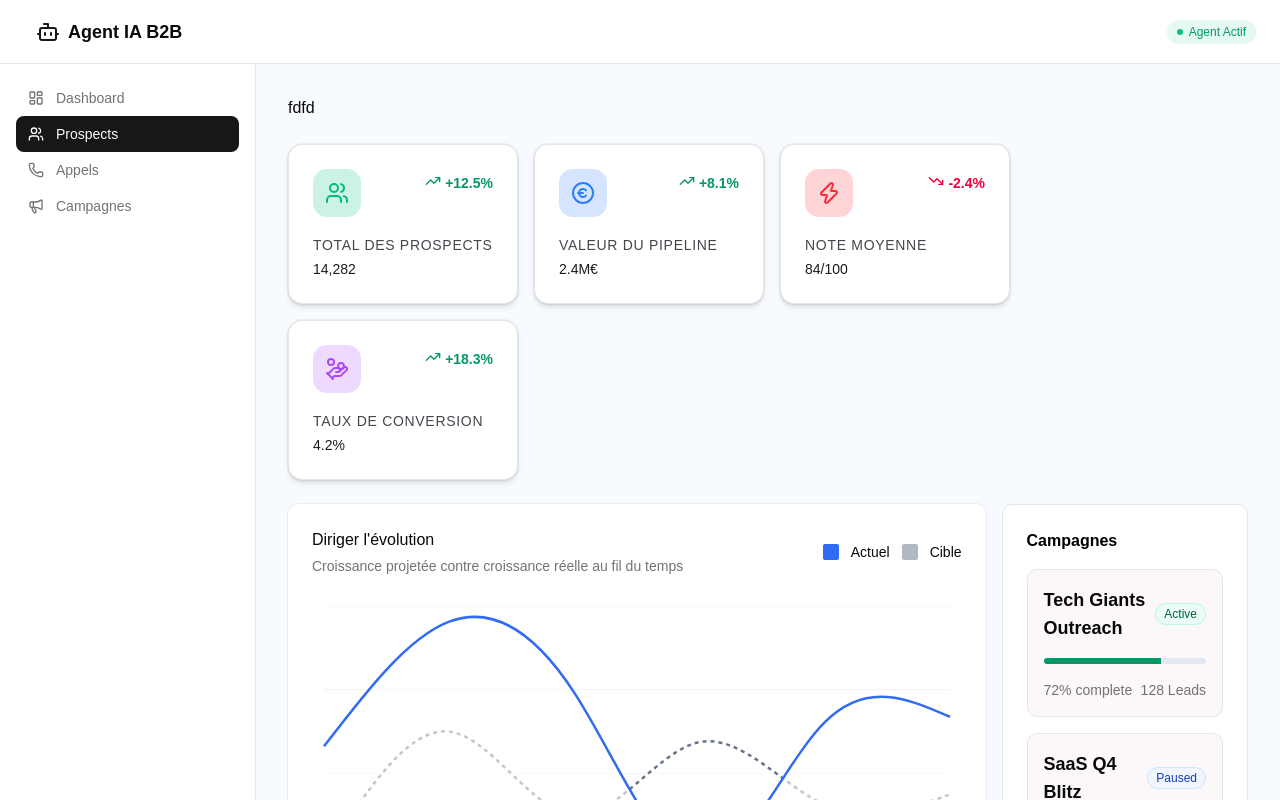
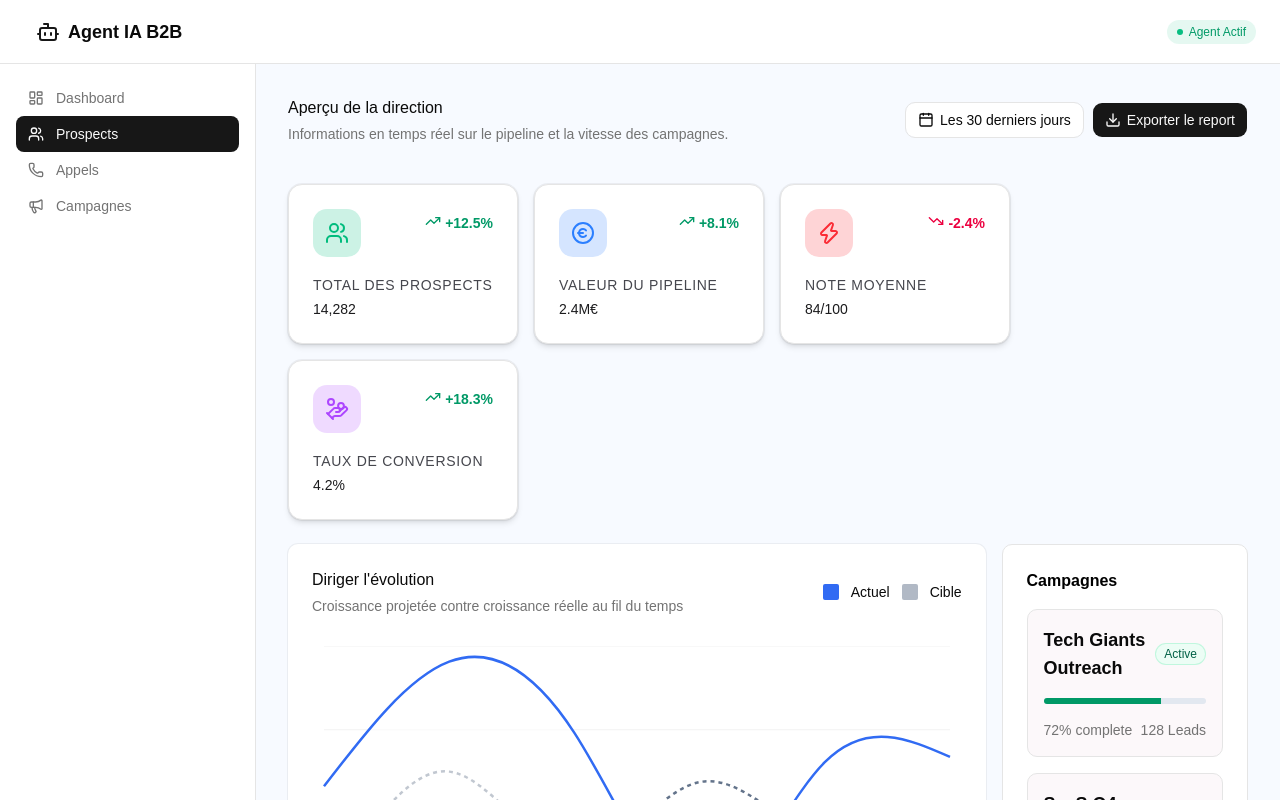
Before and after one commit to 95902/Agent-IA-de-prospection-B2B-, a React (Vite) app: page /prospects in a window 1280 px wide. Shown: the top 800 px of the page. Built offline with nearby package versions, Linux system fonts and the light colour scheme.

Commit message:
header des prospects

```diff
--- a/src/components/HeaderPropspect.tsx
+++ b/src/components/HeaderPropspect.tsx
@@ -1,3 +1,26 @@
+import { Calendar, Download } from "lucide-react";
+import { Button } from "./ui/Button";
+import { CardDescription, CardTitle } from "./ui/Card";
+
 export const HeaderPropspect = () => {
-  return <div>fdfd</div>;
+  return (
+    <div className="flex items-center justify-between mb-4">
+      <div className="flex flex-col space-y-1">
+        <CardTitle>Aperçu de la direction</CardTitle>
+        <CardDescription>
+          Informations en temps réel sur le pipeline et la vitesse des
+          campagnes.
+        </CardDescription>
+      </div>
+      <div className="flex items-center  gap-2">
+        <Button variant="outline" className="rounded-lg">
+          {" "}
+          <Calendar /> Les 30 derniers jours
+        </Button>
+        <Button className="rounded-lg">
+          <Download /> Exporter le report
+        </Button>
+      </div>
+    </div>
+  );
 };
```
